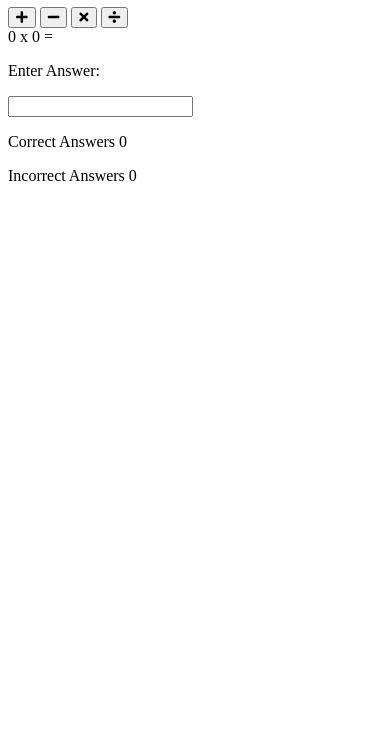
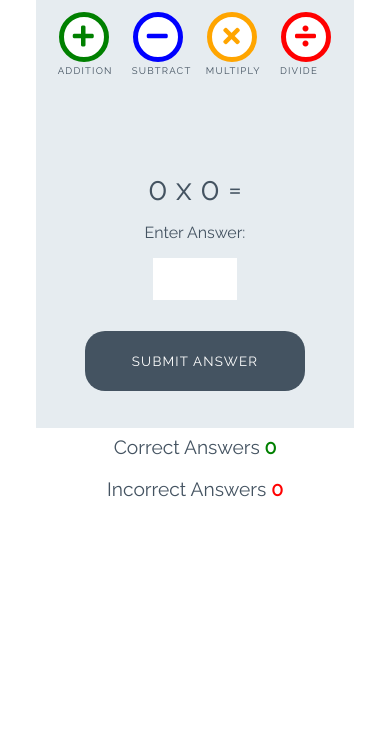
Before and after one commit to jasminabihel/Love-Maths, a plain HTML site: page index.html in a window 390 px wide. Shown: the part 112-844 px from the top of the page. Drawn offline with Linux system fonts and the light colour scheme.

Commit message:
Add styles for game

```diff
--- a/assets/css/style.css
+++ b/assets/css/style.css
@@ -0,0 +1,250 @@
+/* --------- Global style */
+
+body {
+    background-color: white;
+    font-family: "Raleway", sans-serif;
+    color: #445361;
+    text-align: center;
+}
+
+/* --------- Heading */
+
+.heading {
+    text-align: center;
+    font-size: 2.5rem;
+}
+
+.logo {
+    height: 40px;
+    padding-right: 5px;
+}
+
+/* --------- Game layout */
+
+.game-area {
+    background-color: #E6ECF0;
+    box-sizing: border-box;
+    width: 85%;
+    height: 65vh;
+    max-height: 450px;
+    max-width: 830px;
+    margin-left: auto;
+    margin-right: auto;
+    padding: 1%;
+}
+
+.question-area {
+    width: 50%;
+    font-size: 2rem;
+    margin: auto;
+    padding: 50px 0;
+}
+
+.question-area span {
+    padding: 0 15px;
+}
+
+.score-area {
+    margin: 5px auto;
+    width: 60%;
+    font-size: 1.2rem;
+}
+
+.controls-area {
+    width: 85%;
+    margin: 30px auto;
+}
+
+#score {
+    color: green;
+    font-weight: bold;
+}
+
+#incorrect {
+    color: red;
+    font-weight: bold;
+}
+
+.answer-message {
+    display: none;
+    font-size: 1rem;
+}
+
+#answer-box {
+    border: none;
+    color: #445361;
+    display: inline-block;
+    height: 40px;
+    width: 80px;
+    font-size: 1.2rem;
+}
+
+.scores {
+    display: inline-block;
+    padding: 25px;
+}
+
+/* --------- Buttons */
+
+.btn {
+    width: 220px;
+    height: 60px;
+    font-family: "Raleway", sans-serif;
+    text-transform: uppercase;
+    letter-spacing: 1.2px;
+    color: white;
+}
+
+.btn:focus {
+    outline: none;
+}
+
+.btn--big {
+    padding-top: 10px;
+    border-radius: 50%;
+    background-color: white;
+    border: 10px solid;
+    width: 100px;
+    height: 100px;
+    font-size: 3.2rem;
+    margin: 0 30px;
+    transition: all 0.5s;
+}
+.btn--big::after {
+    content:attr(data-type);
+    font-size: 1rem;
+    color:#445361;
+    position:relative;
+    left:0,5em;
+}
+.btn--blue {
+    border-color: blue;
+    color: blue;
+}
+
+.btn--blue:active,
+.btn--blue:hover {
+    background-color: darkblue;
+    color: white;
+}
+
+.btn--orange {
+    border-color: orange;
+    color: orange;
+}
+
+.btn--orange:active,
+.btn--orange:hover {
+    background-color: darkorange;
+    color: white;
+}
+
+.btn--red {
+    border-color: red;
+    color: red;
+}
+
+.btn--red:active,
+.btn--red:hover {
+    background-color: darkred;
+    color: white;
+}
+
+.btn--green {
+    border-color: green;
+    color: green;
+}
+
+.btn--green:active,
+.btn--green:hover {
+    background-color: darkgreen;
+    color: white;
+}
+
+.btn--gray {
+    margin-top: 25px;
+    background-color: #445361;
+    border: 1px transparent;
+    border-radius: 20px;
+}
+
+.btn--gray:active,
+.btn--gray:hover {
+    background-color: #0d1013;
+}
+
+/* --------- Media queries */
+
+@media (max-width: 414px) {
+    .controls-area {
+        width: 100%;
+    }
+
+    .btn--big {
+        margin: 0 10px;
+        padding: 5px;
+        border: 5px solid;
+        width: 50px;
+        height: 50px;
+        font-size: 1.5rem;
+    }
+
+    .btn--big::after {
+        font-size: 0.6rem;
+        left: -0.7rem;
+    }
+
+    .question-area {
+        padding: 10% 0;
+        width: 100%;
+    }
+
+    .question-area span {
+        padding: 0;
+    }
+
+    .answer-message {
+        display: block;
+    }
+
+    #answer-box {
+        display: block;
+        margin: 0 auto;
+    }
+    .btn--gray {
+        margin-top: 0;
+    }
+
+    .score-area {
+        width: 100%;
+    }
+
+    .scores {
+        margin: 0.5em auto;
+        display: block;
+        padding: 5px;
+    }
+
+    .heading {
+        font-size: 2rem;
+    }
+}
+
+@media (max-width: 320px) {
+    .game-area {
+        height: 70vh;
+    }
+
+    .controls-area {
+        width: 75%;
+        margin: 10px auto;
+    }
+
+    .btn--big {
+        margin: 10px 10px;
+    }
+    .question-area {
+        padding: 10px 0;
+    }
+
+}
--- a/index.html
+++ b/index.html
@@ -19,16 +19,16 @@
     </h1>
     <div class="game-area">
         <div class="controls-area">
-            <button class="btn btn--big btn--green">
+            <button data-type ="addition" class="btn btn--big btn--green">
                 <i class="fas fa-plus"></i>
             </button>
-            <button class="btn btn--big btn--blue">
+            <button data-type ="subtract" class="btn btn--big btn--blue">
                 <i class="fas fa-minus"></i>
             </button>
-            <button class="btn btn--big btn--orange">
+            <button data-type ="multiply" class="btn btn--big btn--orange">
                 <i class="fas fa-times"></i>
             </button>
-            <button class="btn btn--big btn--red">
+            <button data-type ="divide" class="btn btn--big btn--red">
                 <i class="fas fa-divide"></i>
             </button>
         </div>
@@ -41,6 +41,7 @@
                 <p class="answer-message">Enter Answer:</p>
                 <input id="answer-box" type="number">
             </div>
+            <button data-type="submit" class="btn btn--gray">Submit Answer</button>
         </div>
         <div class="score-area">
             <p class="scores">Correct Answers<span id="score"> 0 </span></p>
```
